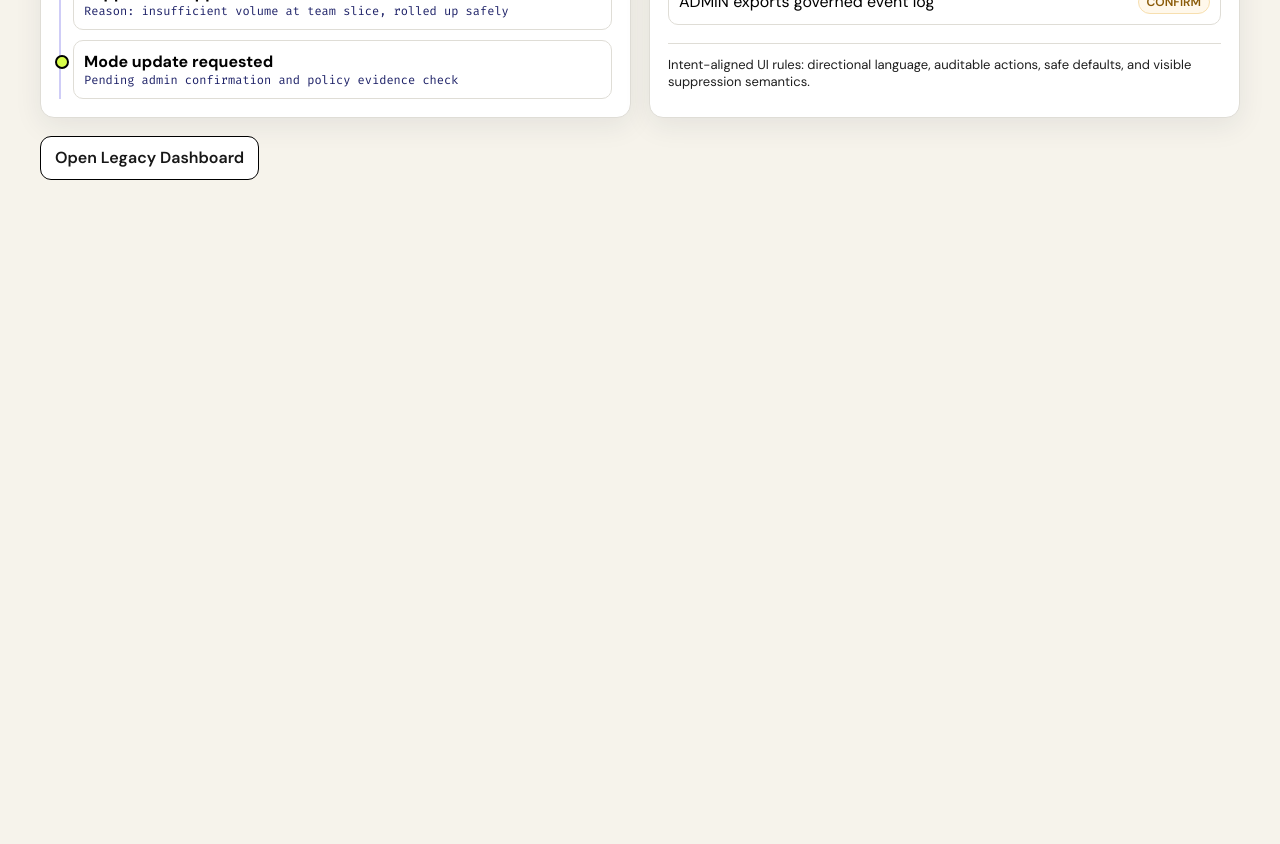
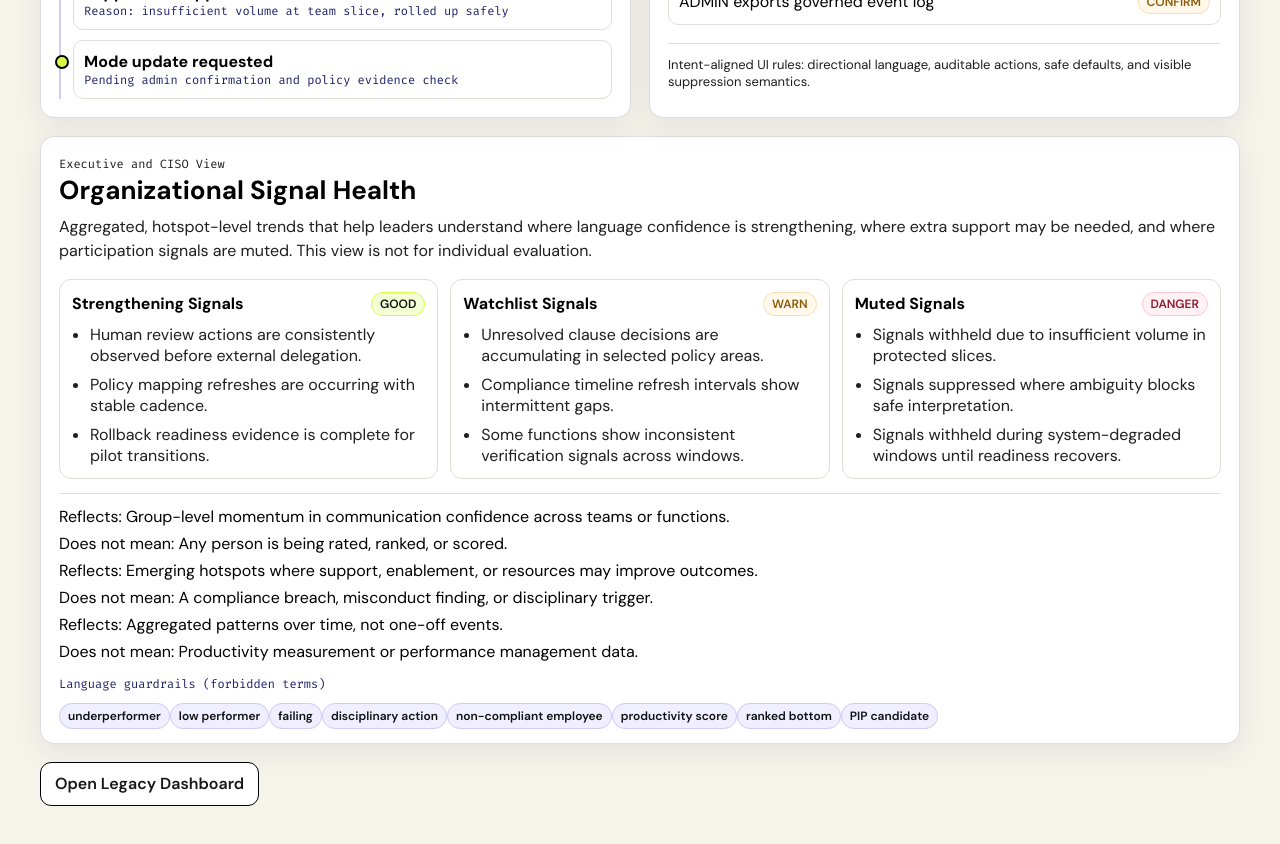
Before and after one commit to kelleyjamesb-ai/fluencytracr, a React (Vite) app in the folder frontend/: page / in a window 1280 px wide. Shown: the part 660-1504 px from the top of the page. Before the commit the page ends 880 px from the top, so only its background shows below. Built offline with nearby package versions, Linux system fonts and the light colour scheme; sample sign-in values are in the browser's storage.

Commit message:
Add governance-reviewed Executive and CISO signal layer

```diff
--- /dev/null
+++ b/frontend/src/components/governanceConcept/ExecutiveSignalHealth.tsx
@@ -0,0 +1,49 @@
+import {
+  GOVERNANCE_EXEC_MEANING_LINES,
+  GOVERNANCE_EXEC_SIGNAL_GROUPS,
+  GOVERNANCE_EXEC_SIGNAL_SECTION,
+  GOVERNANCE_FORBIDDEN_TERMS
+} from "../../constants/governanceConcept";
+
+export function ExecutiveSignalHealth() {
+  return (
+    <section className="gc-card gc-exec-section">
+      <div className="gc-exec-header">
+        <p className="gc-mono">Executive and CISO View</p>
+        <h2>{GOVERNANCE_EXEC_SIGNAL_SECTION.title}</h2>
+        <p>{GOVERNANCE_EXEC_SIGNAL_SECTION.subtitle}</p>
+      </div>
+
+      <div className="gc-exec-grid">
+        {GOVERNANCE_EXEC_SIGNAL_GROUPS.map((group) => (
+          <article key={group.heading} className="gc-exec-col">
+            <div className="gc-exec-col-head">
+              <h3>{group.heading}</h3>
+              <span className={`gc-tag gc-tag-${group.tone}`}>{group.tone.toUpperCase()}</span>
+            </div>
+            <ul className="gc-exec-list">
+              {group.items.map((item) => (
+                <li key={item}>{item}</li>
+              ))}
+            </ul>
+          </article>
+        ))}
+      </div>
+
+      <div className="gc-exec-meanings">
+        {GOVERNANCE_EXEC_MEANING_LINES.map((line) => (
+          <p key={line}>{line}</p>
+        ))}
+      </div>
+
+      <div className="gc-exec-forbidden">
+        <p className="gc-mono">Language guardrails (forbidden terms)</p>
+        <div className="gc-chip-row">
+          {GOVERNANCE_FORBIDDEN_TERMS.map((term) => (
+            <span key={term} className="chip">{term}</span>
+          ))}
+        </div>
+      </div>
+    </section>
+  );
+}
--- a/frontend/src/constants/governanceConcept.ts
+++ b/frontend/src/constants/governanceConcept.ts
@@ -19,6 +19,12 @@ export type GovernanceTimelineItem = {
 export type GovernanceHeroAction = {
   label: string;
   tone: "primary" | "secondary" | "outline";
+};
+
+export type GovernanceSignalGroup = {
+  heading: string;
+  tone: GovernanceTagTone;
+  items: string[];
 };
 
 export const DESIGN_STANCE_ITEMS: GovernanceTaggedItem[] = [
@@ -64,3 +70,59 @@ export const GOVERNANCE_HERO_ACTIONS: GovernanceHeroAction[] = [
 
 export const GOVERNANCE_ROLE_ACTIONS_FOOTER_COPY =
   "Intent-aligned UI rules: directional language, auditable actions, safe defaults, and visible suppression semantics.";
+
+export const GOVERNANCE_EXEC_SIGNAL_SECTION = {
+  title: "Organizational Signal Health",
+  subtitle:
+    "Aggregated, hotspot-level trends that help leaders understand where language confidence is strengthening, where extra support may be needed, and where participation signals are muted. This view is not for individual evaluation."
+} as const;
+
+export const GOVERNANCE_EXEC_SIGNAL_GROUPS: GovernanceSignalGroup[] = [
+  {
+    heading: "Strengthening Signals",
+    tone: "good",
+    items: [
+      "Human review actions are consistently observed before external delegation.",
+      "Policy mapping refreshes are occurring with stable cadence.",
+      "Rollback readiness evidence is complete for pilot transitions."
+    ]
+  },
+  {
+    heading: "Watchlist Signals",
+    tone: "warn",
+    items: [
+      "Unresolved clause decisions are accumulating in selected policy areas.",
+      "Compliance timeline refresh intervals show intermittent gaps.",
+      "Some functions show inconsistent verification signals across windows."
+    ]
+  },
+  {
+    heading: "Muted Signals",
+    tone: "danger",
+    items: [
+      "Signals withheld due to insufficient volume in protected slices.",
+      "Signals suppressed where ambiguity blocks safe interpretation.",
+      "Signals withheld during system-degraded windows until readiness recovers."
+    ]
+  }
+];
+
+export const GOVERNANCE_EXEC_MEANING_LINES = [
+  "Reflects: Group-level momentum in communication confidence across teams or functions.",
+  "Does not mean: Any person is being rated, ranked, or scored.",
+  "Reflects: Emerging hotspots where support, enablement, or resources may improve outcomes.",
+  "Does not mean: A compliance breach, misconduct finding, or disciplinary trigger.",
+  "Reflects: Aggregated patterns over time, not one-off events.",
+  "Does not mean: Productivity measurement or performance management data."
+] as const;
+
+export const GOVERNANCE_FORBIDDEN_TERMS = [
+  "underperformer",
+  "low performer",
+  "failing",
+  "disciplinary action",
+  "non-compliant employee",
+  "productivity score",
+  "ranked bottom",
+  "PIP candidate"
+] as const;
--- a/frontend/src/pages/GovernanceConcept.tsx
+++ b/frontend/src/pages/GovernanceConcept.tsx
@@ -1,5 +1,6 @@
 import { ConceptHero } from "../components/governanceConcept/ConceptHero";
 import { DesignStanceList } from "../components/governanceConcept/DesignStanceList";
+import { ExecutiveSignalHealth } from "../components/governanceConcept/ExecutiveSignalHealth";
 import { OrgHealthSnapshot } from "../components/governanceConcept/OrgHealthSnapshot";
 import { RoleAwareActions } from "../components/governanceConcept/RoleAwareActions";
 
@@ -16,6 +17,8 @@ export function GovernanceConcept() {
         <RoleAwareActions />
       </section>
 
+      <ExecutiveSignalHealth />
+
       <section className="gc-bottom-actions">
         <a className="gc-btn gc-btn-secondary" href="/legacy-dashboard">Open Legacy Dashboard</a>
       </section>
--- a/frontend/src/styles.css
+++ b/frontend/src/styles.css
@@ -910,6 +910,75 @@ body {
   margin-top: 18px;
 }
 
+.gc-exec-section {
+  margin-top: 18px;
+}
+
+.gc-exec-header h2 {
+  margin: 0 0 8px;
+  font-size: 26px;
+}
+
+.gc-exec-header p {
+  margin: 0;
+  color: var(--ink-soft);
+  line-height: 1.5;
+}
+
+.gc-exec-grid {
+  display: grid;
+  grid-template-columns: repeat(3, minmax(0, 1fr));
+  gap: 12px;
+  margin-top: 16px;
+}
+
+.gc-exec-col {
+  border: 1px solid var(--line);
+  background: #fff;
+  border-radius: 12px;
+  padding: 12px;
+}
+
+.gc-exec-col-head {
+  display: flex;
+  align-items: center;
+  justify-content: space-between;
+  gap: 8px;
+  margin-bottom: 8px;
+}
+
+.gc-exec-col-head h3 {
+  margin: 0;
+  font-size: 16px;
+}
+
+.gc-exec-list {
+  margin: 0;
+  padding-left: 18px;
+  display: grid;
+  gap: 8px;
+}
+
+.gc-exec-list li {
+  color: var(--ink-soft);
+}
+
+.gc-exec-meanings {
+  margin-top: 14px;
+  border-top: 1px solid var(--line);
+  padding-top: 12px;
+  display: grid;
+  gap: 6px;
+}
+
+.gc-exec-meanings p {
+  margin: 0;
+}
+
+.gc-exec-forbidden {
+  margin-top: 14px;
+}
+
 @media (max-width: 960px) {
   .gc-hero,
   .gc-grid {
@@ -923,4 +992,8 @@ body {
   .gc-title {
     font-size: 30px;
   }
+
+  .gc-exec-grid {
+    grid-template-columns: 1fr;
+  }
 }
```
